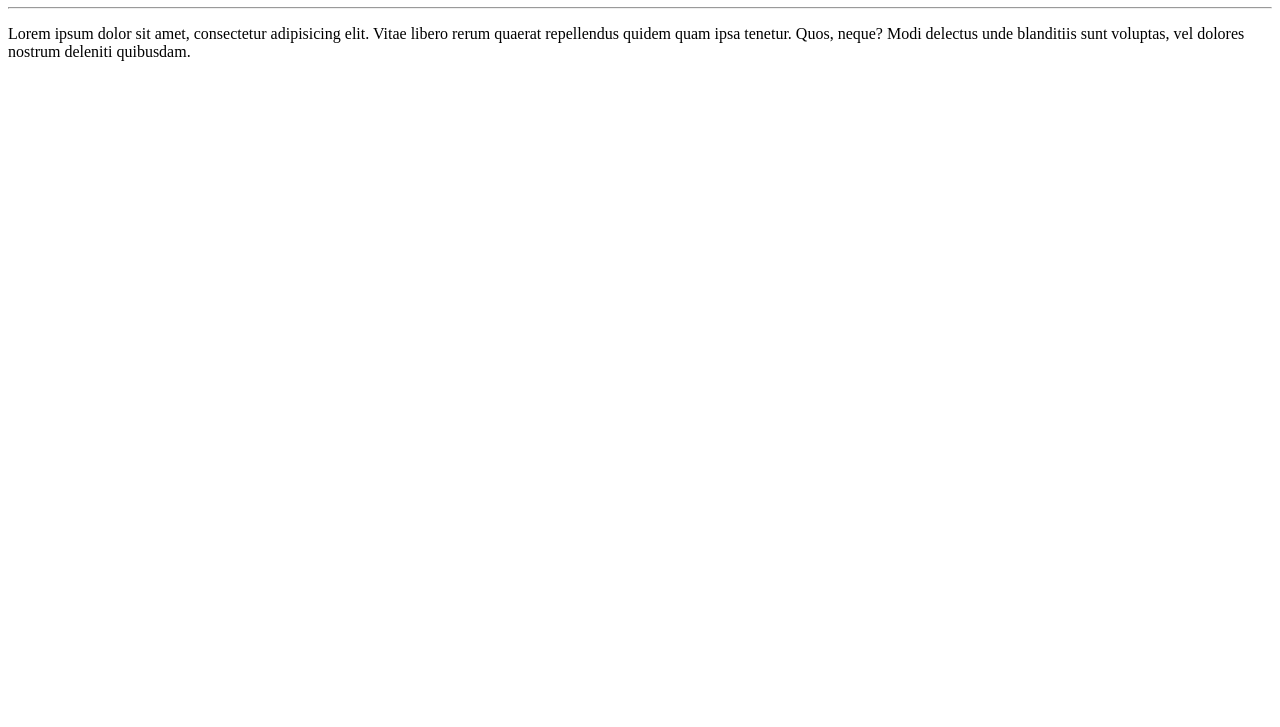
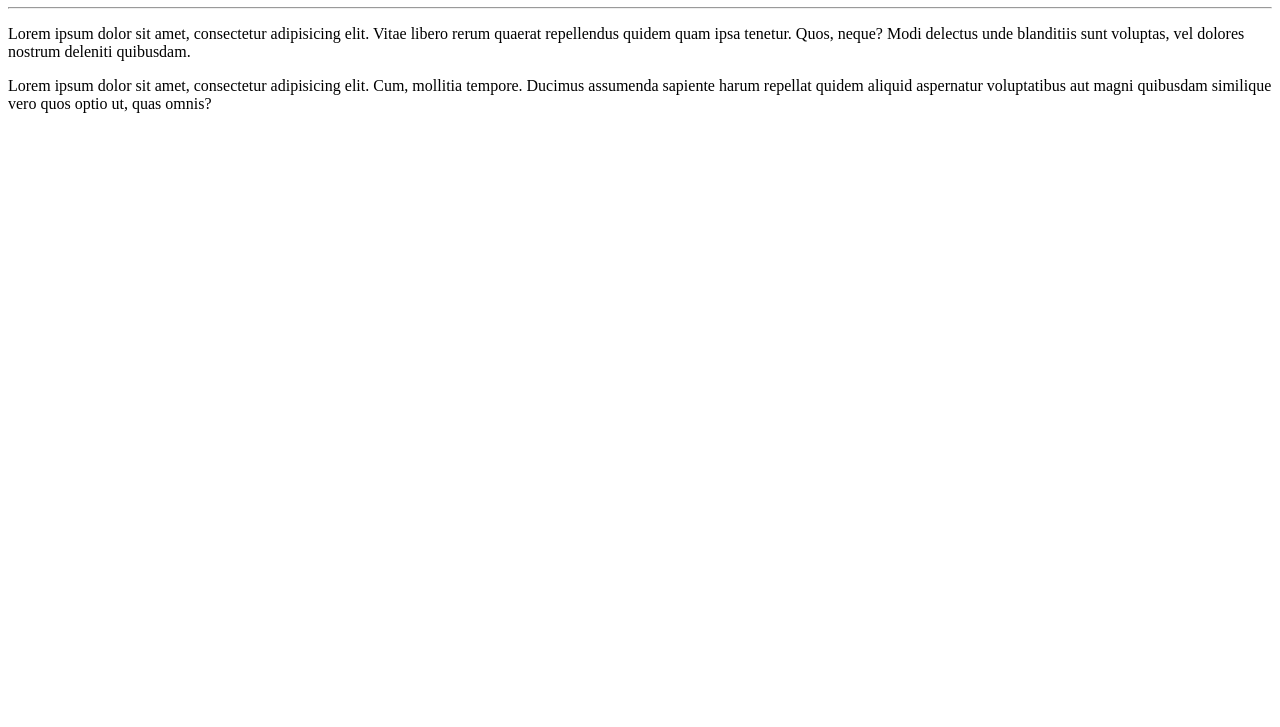
Before and after one commit to robertolopesmendonca/Ola-Mundo, a plain HTML site: page site-exemplo/index.html in a window 1280 px wide. Shown: the part 73-800 px from the top of the page. Drawn offline with Linux system fonts and the light colour scheme.

Commit message:
Adicionei um parágrafo

```diff
--- a/site-exemplo/index.html
+++ b/site-exemplo/index.html
@@ -9,5 +9,6 @@
     <h1>Olá, Mundo!</h1>
     <hr>
     <p>Lorem ipsum dolor sit amet, consectetur adipisicing elit. Vitae libero rerum quaerat repellendus quidem quam ipsa tenetur. Quos, neque? Modi delectus unde blanditiis sunt voluptas, vel dolores nostrum deleniti quibusdam.</p>
+    <p>Lorem ipsum dolor sit amet, consectetur adipisicing elit. Cum, mollitia tempore. Ducimus assumenda sapiente harum repellat quidem aliquid aspernatur voluptatibus aut magni quibusdam similique vero quos optio ut, quas omnis?</p>
 </body>
 </html>
```
